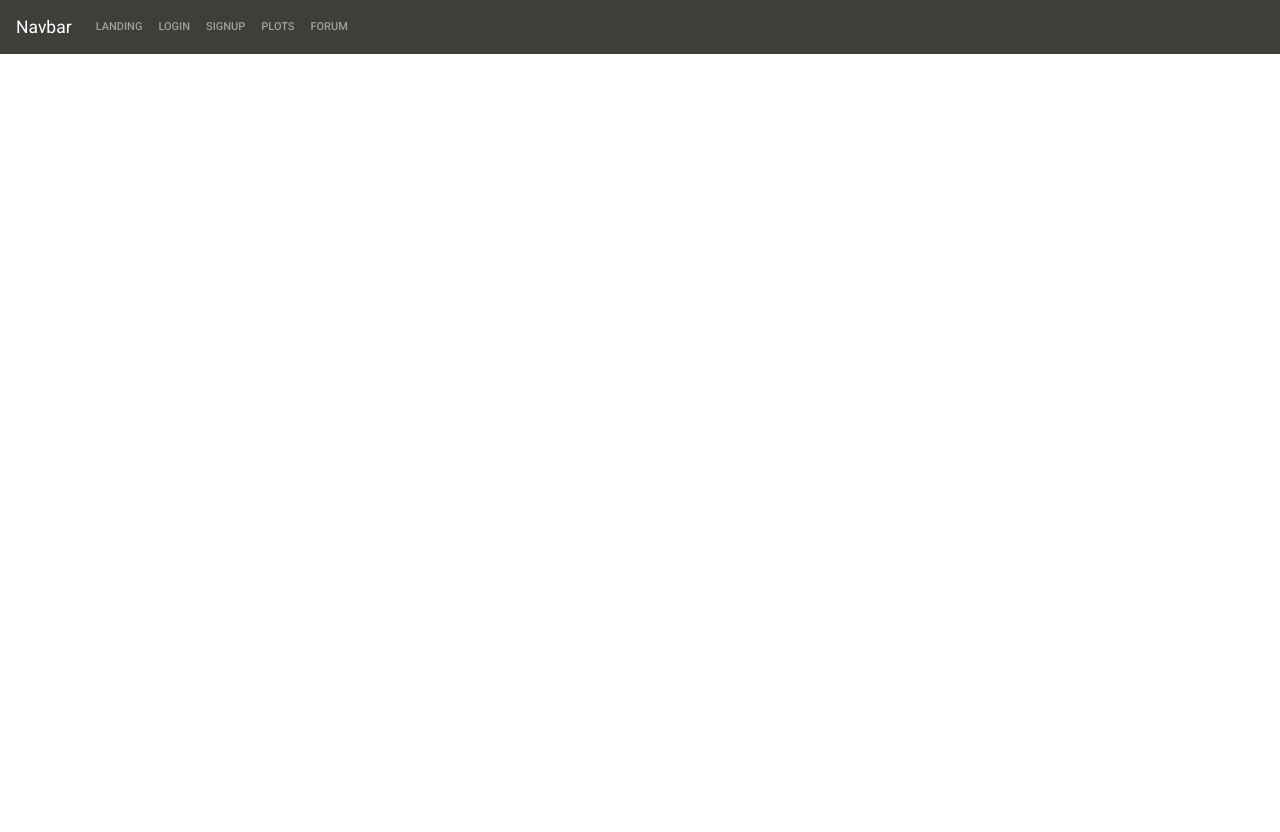
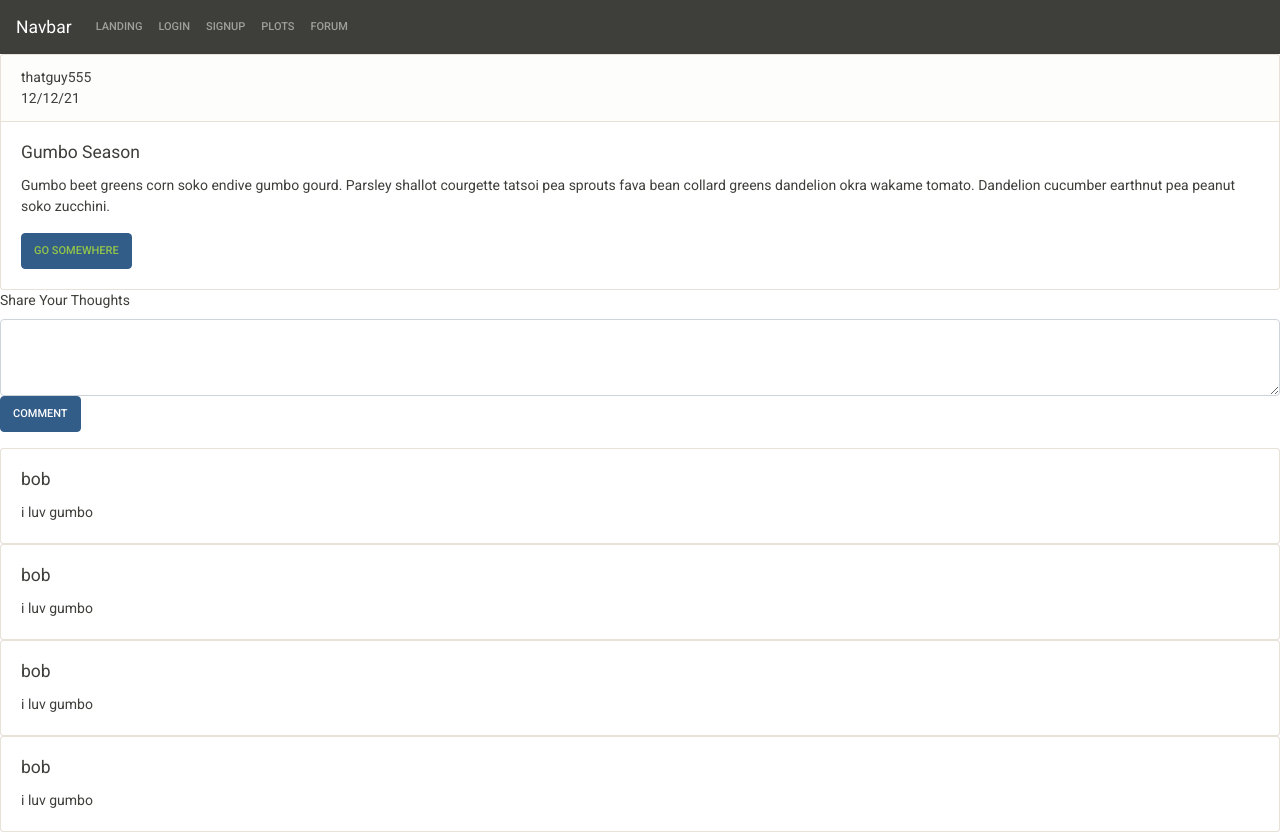
Before and after one commit to EddiePhi/Plot-Of-Gold, a React (Create React App) app in the folder client/: page /forumPost in a window 1280 px wide. Before the commit the page ends 800 px from the top, so only its background shows below. Built offline with nearby package versions, Linux system fonts and the light colour scheme.

Commit message:
forum pages working

```diff
--- a/client/src/App.js
+++ b/client/src/App.js
@@ -1,12 +1,14 @@
-import React, { useState } from "react";
+import React from "react";
 import OurNavbar from "./components/OurNavbar";
 import "bootswatch/dist/sandstone/bootstrap.min.css";
 import { BrowserRouter as Router, Route } from "react-router-dom";
-import LandingPage from "./pages/LandingPage";
-import LoginPage from "./pages/LoginPage";
-import SignupPage from "./pages/SignupPage";
-import Homepage from "./pages/HomePage";
+import LandingPage from "./pages/landingPage";
+import LoginPage from "./pages/loginPage";
+import SignupPage from "./pages/signupPage";
+import Homepage from "./pages/homePage";
 import ForumPage from "./pages/ForumPage";
+import ForumPost from "./pages/ForumPost";
+import ForumCreate from "./pages/ForumCreate";
 
 // import logo from "./logo.svg";
 
@@ -20,6 +22,8 @@ function App() {
         <Route exact path="/signup" component={SignupPage} />
         <Route exact path="/home" component={Homepage} />
         <Route exact path="/forum" component={ForumPage} />
+        <Route exact path="/forumPost" component={ForumPost} />
+        <Route exact path="/forumCreate" component={ForumCreate} />
       </>
     </Router>
   );
--- /dev/null
+++ b/client/src/components/ForumCard/index.js
@@ -0,0 +1,26 @@
+import React from "react";
+import { Card, Button } from "react-bootstrap";
+import { Link } from "react-router-dom";
+
+function ForumCard(props) {
+  return (
+    <>
+      <Card>
+        <Card.Header>
+          {props.Header}
+          <br></br>
+          {props.Date}
+        </Card.Header>
+        <Card.Body>
+          <Card.Title>{props.Title}</Card.Title>
+          <Card.Text>{props.Text}</Card.Text>
+          <Button variant="primary">
+            <Link to="/forumPost">Go somewhere</Link>
+          </Button>
+        </Card.Body>
+      </Card>
+    </>
+  );
+}
+
+export default ForumCard;
--- /dev/null
+++ b/client/src/components/ForumComment/index.js
@@ -0,0 +1,17 @@
+import React from "react";
+import { Card } from "react-bootstrap";
+
+function ForumComment(props) {
+  return (
+    <>
+      <Card>
+        <Card.Body>
+          <Card.Title>{props.User}</Card.Title>
+          <Card.Text>{props.Comment}</Card.Text>
+        </Card.Body>
+      </Card>
+    </>
+  );
+}
+
+export default ForumComment;
--- /dev/null
+++ b/client/src/pages/ForumCreate.js
@@ -0,0 +1,27 @@
+import React from "react";
+import { Button, Form } from "react-bootstrap";
+import { Link } from "react-router-dom";
+
+function ForumCreate() {
+  return (
+    <>
+      <Form.Group controlId="exampleForm.ControlInput1">
+        <Form.Control type="forum_title" placeholder="Title" />
+      </Form.Group>
+      <Form.Group controlId="exampleForm.ControlTextarea1">
+        <Form.Label>Forum Body</Form.Label>
+        <Form.Control
+          as="textarea"
+          rows={3}
+          type="forum_body"
+          placeholder="Text"
+        />
+        <Button variant="primary">
+          <Link to="/forum">Post</Link>
+        </Button>
+      </Form.Group>
+    </>
+  );
+}
+
+export default ForumCreate;
--- a/client/src/pages/ForumPage.js
+++ b/client/src/pages/ForumPage.js
@@ -1,9 +1,33 @@
 import React from "react";
+import ForumCard from "../components/ForumCard";
+import { Button } from "react-bootstrap";
+import { Link } from "react-router-dom";
 
 function ForumPage() {
   return (
     <>
       <h1>ForumPage</h1>
+      <Button variant="primary">
+        <Link to="/forumCreate">Create Post</Link>
+      </Button>
+      <ForumCard
+        Header="thatguy555"
+        Date="12/12/21"
+        Title="Gumbo Season"
+        Text="Gumbo beet greens corn soko endive gumbo gourd. Parsley shallot courgette tatsoi pea sprouts fava bean collard greens dandelion okra wakame tomato. Dandelion cucumber earthnut pea peanut soko zucchini."
+      />
+      <ForumCard
+        Header="cryinonion"
+        Date="12/12/21"
+        Title="Yellow Onion"
+        Text="Gumbo beet greens corn soko endive gumbo gourd. Parsley shallot courgette tatsoi pea sprouts fava bean collard greens dandelion okra wakame tomato. Dandelion cucumber earthnut pea peanut soko zucchini."
+      />
+      <ForumCard
+        Header="KeepinItGrapsta"
+        Date="12/12/21"
+        Title="Heard it through the Grapevine"
+        Text="Gumbo beet greens corn soko endive gumbo gourd. Parsley shallot courgette tatsoi pea sprouts fava bean collard greens dandelion okra wakame tomato. Dandelion cucumber earthnut pea peanut soko zucchini."
+      />
     </>
   );
 }
--- /dev/null
+++ b/client/src/pages/ForumPost.js
@@ -0,0 +1,29 @@
+import React from "react";
+import { Button, Form } from "react-bootstrap";
+import ForumCard from "../components/ForumCard";
+import ForumComment from "../components/ForumComment";
+//import { BrowserRouter as Router, Route } from "react-router-dom";
+
+function ForumPost() {
+  return (
+    <>
+      <ForumCard
+        Header="thatguy555"
+        Date="12/12/21"
+        Title="Gumbo Season"
+        Text="Gumbo beet greens corn soko endive gumbo gourd. Parsley shallot courgette tatsoi pea sprouts fava bean collard greens dandelion okra wakame tomato. Dandelion cucumber earthnut pea peanut soko zucchini."
+      ></ForumCard>
+      <Form.Group controlId="exampleForm.ControlTextarea1">
+        <Form.Label>Share Your Thoughts</Form.Label>
+        <Form.Control as="textarea" rows={3} />
+        <Button variant="primary">Comment</Button>
+      </Form.Group>
+      <ForumComment User="bob" Comment="i luv gumbo"></ForumComment>
+      <ForumComment User="bob" Comment="i luv gumbo"></ForumComment>
+      <ForumComment User="bob" Comment="i luv gumbo"></ForumComment>
+      <ForumComment User="bob" Comment="i luv gumbo"></ForumComment>
+    </>
+  );
+}
+
+export default ForumPost;
```
